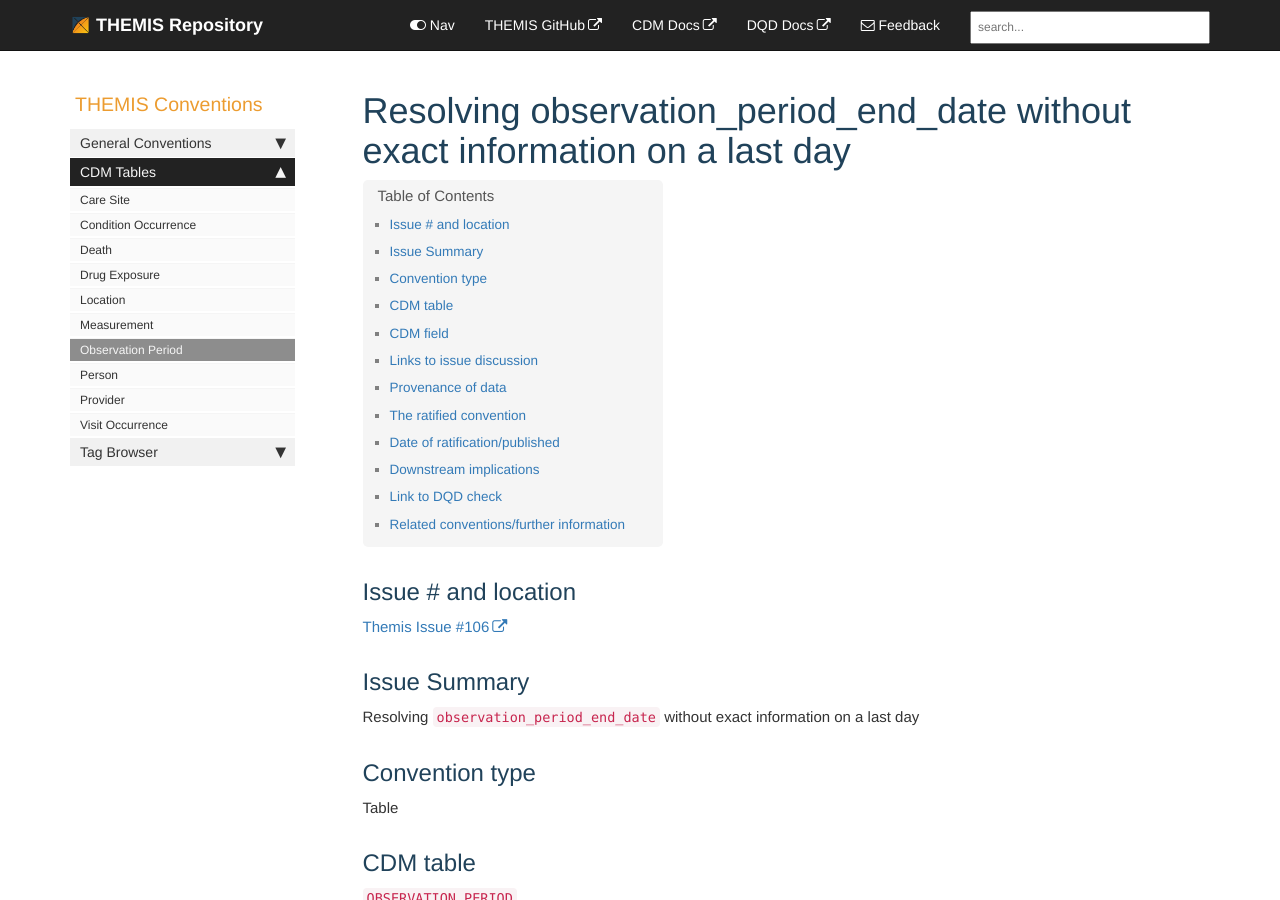
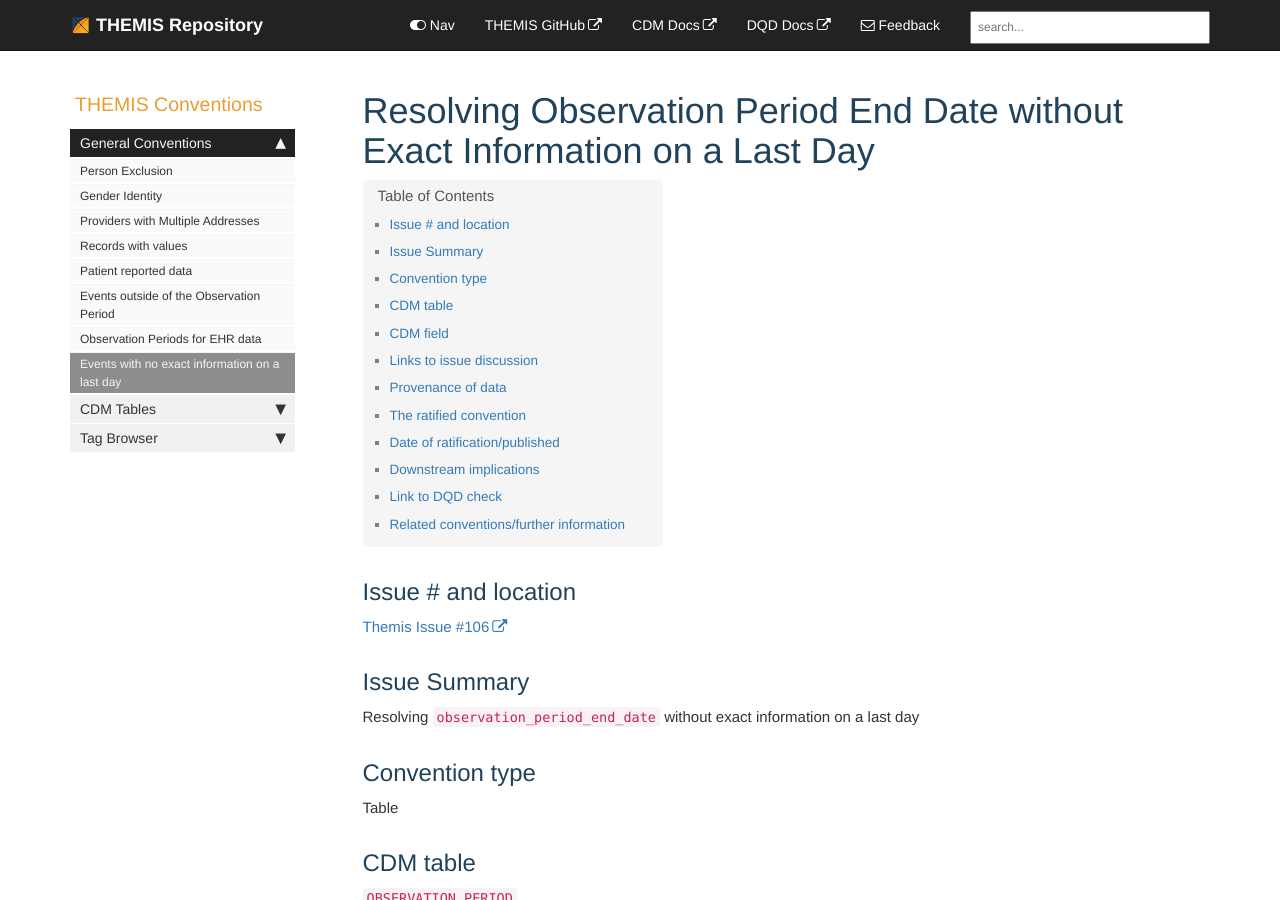
Before and after one commit to OHDSI/Themis, a Jekyll site: the page built from docs/pages/observation_period/observation_period_end_date.md, in a window 1280 px wide and 900 px high. Built offline with Jekyll 4.4.1, drawn with Linux system fonts in a browser that asks for light colours; comment, search, counter and statistics services are not loaded.

Commit message:
made changes to display obs-period on convention tab

```diff
--- a/docs/pages/observation_period/observation_period_end_date.md
+++ b/docs/pages/observation_period/observation_period_end_date.md
@@ -1,10 +1,10 @@
 ---
-title: Resolving observation_period_end_date without exact information on a last day
+title: Resolving Observation Period End Date without Exact Information on a Last Day
 keywords: observation_period, event, survival
 last_updated: April 30, 2024
 tags: [observation_period, event, survival]
 sidebar: mydoc_sidebar
-permalink: /observation_period_end_date.html
+permalink: /events_with_no_exact_last_day.html
 ---
 
 ## Issue # and location
```
Also changed, not shown: docs/_data/sidebars/mydoc_sidebar.yml (+7 -3 lines).
